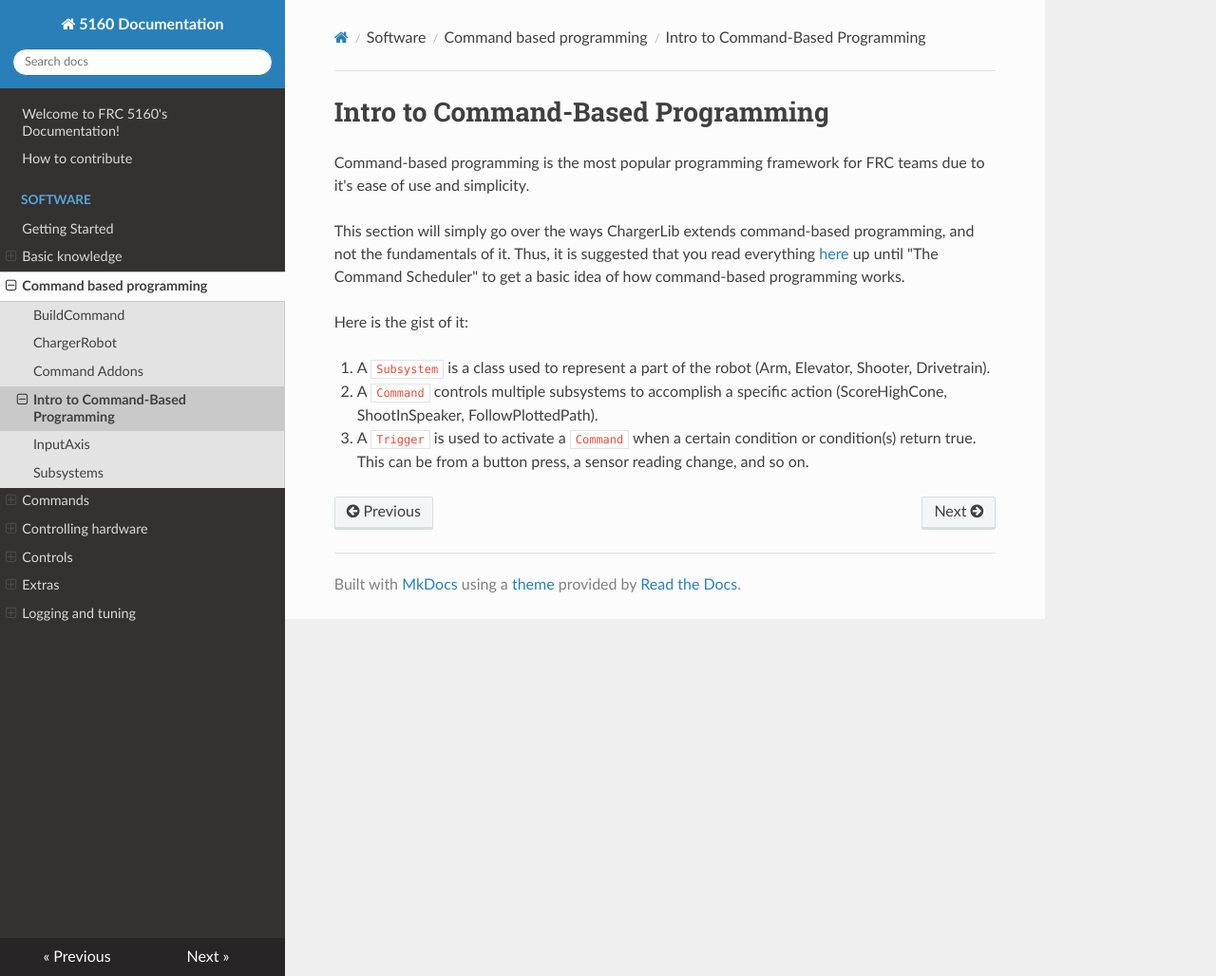
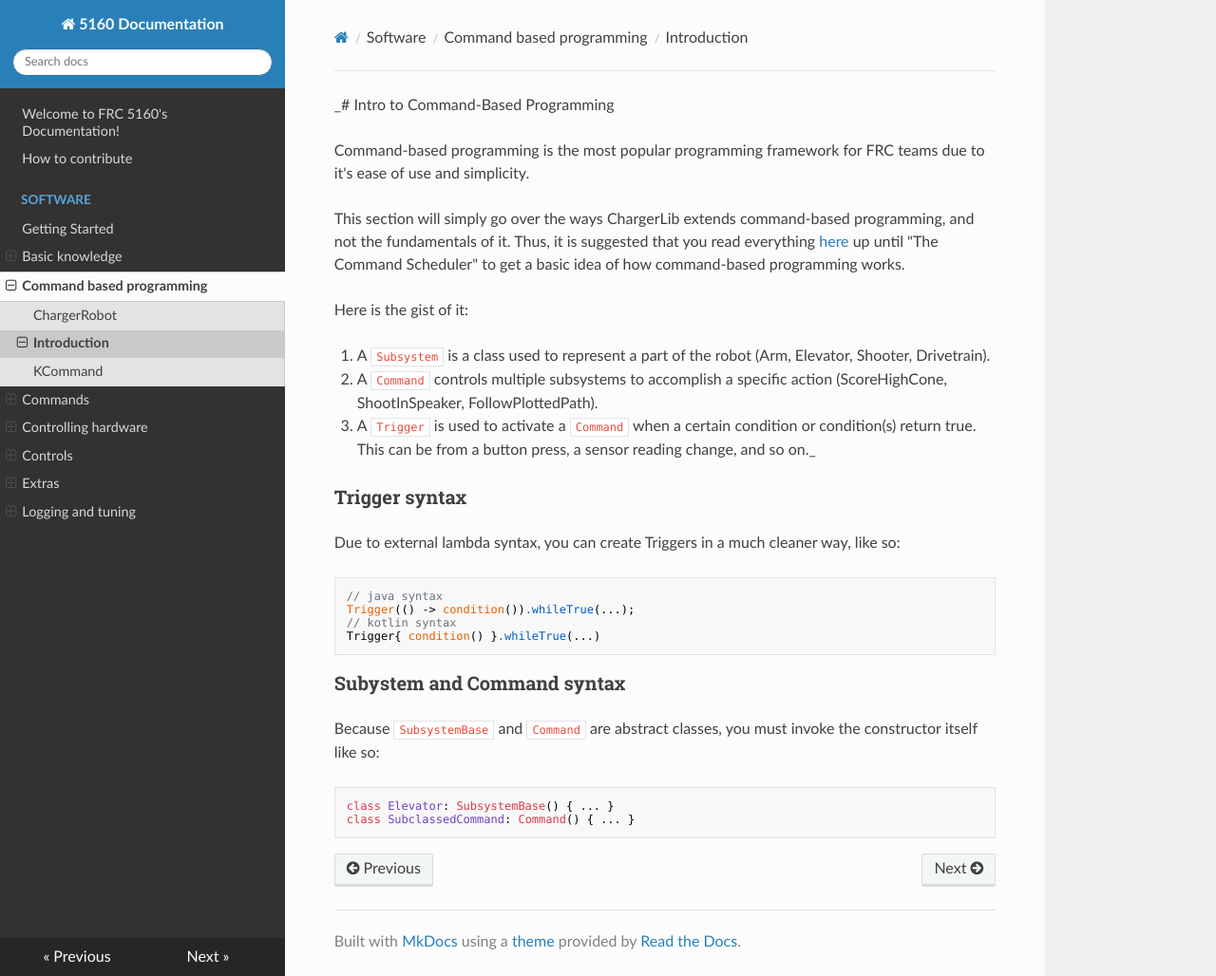
Before and after one commit to frc-5160-the-chargers/5160-docs, an MkDocs documentation site: the page built from docs/software/command-based-programming/introduction.md, in a window 1280 px wide and 1028 px high. Shown: the whole window at 95% size. Built offline with MkDocs 1.6.1, drawn with Linux system fonts in a browser that asks for light colours; nearby versions of some CDN libraries.

Commit message:
More docs updates

````diff
--- a/docs/software/command-based-programming/introduction.md
+++ b/docs/software/command-based-programming/introduction.md
@@ -1,4 +1,4 @@
-# Intro to Command-Based Programming
+_# Intro to Command-Based Programming
 
 Command-based programming is the most popular programming framework for FRC teams
 due to it's ease of use and simplicity.
@@ -16,4 +16,23 @@ Here is the gist of it:
 (ScoreHighCone, ShootInSpeaker, FollowPlottedPath).
 3. A ```Trigger``` is used to activate a ```Command``` when a certain condition or
 condition(s) return true. This can be from a button press, a sensor reading change,
-and so on.
+and so on._
+
+### Trigger syntax
+
+Due to external lambda syntax, you can create Triggers in a much cleaner way, like so:
+```
+// java syntax
+Trigger(() -> condition()).whileTrue(...);
+// kotlin syntax
+Trigger{ condition() }.whileTrue(...)
+```
+
+### Subystem and Command syntax
+
+Because ```SubsystemBase``` and ```Command``` are abstract classes,
+you must invoke the constructor itself like so:
+```
+class Elevator: SubsystemBase() { ... }
+class SubclassedCommand: Command() { ... }
+```
````
Also changed, not shown: docs/software/command-based-programming/build-command.md (deleted, +0 -43 lines), docs/software/command-based-programming/chargerrobot.md (+3 -3 lines), docs/software/command-based-programming/command-extensions.md (deleted, +0 -44 lines), docs/software/command-based-programming/kcommand.md (added, +6 -0 lines), docs/software/command-based-programming/reading-input.md (deleted, +0 -26 lines), docs/software/command-based-programming/subsystems.md (deleted, +0 -12 lines), docs/software/logging-and-tuning/intro-to-telemetry.md (+15 -0 lines), docs/software/logging-and-tuning/logging-in-code.md (added, +43 -0 lines), docs/software/logging-and-tuning/tuning.md (+10 -0 lines), docs/software/logging-and-tuning/advantagescope.md (deleted), docs/software/logging-and-tuning/logging.md (deleted).
